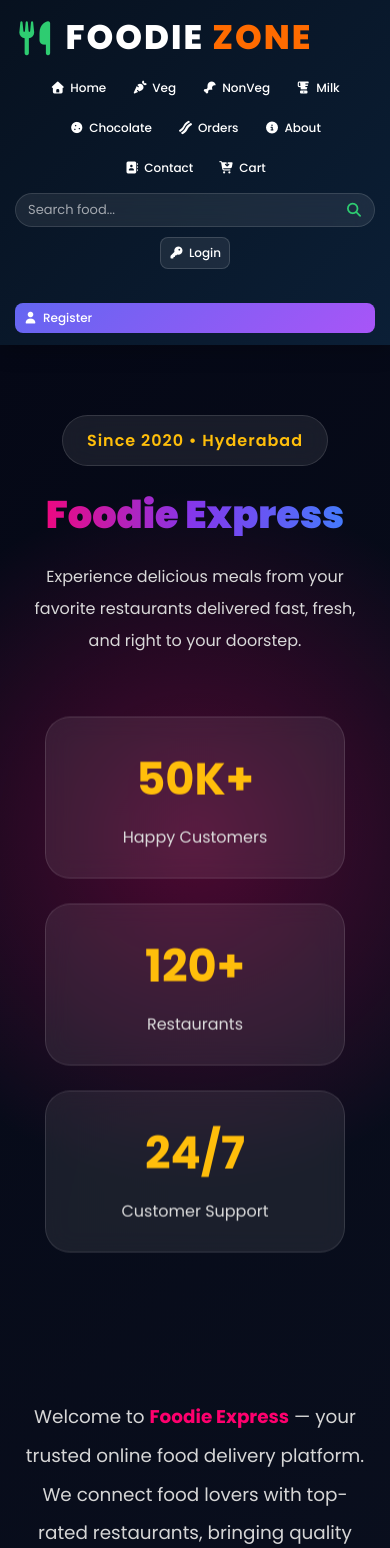
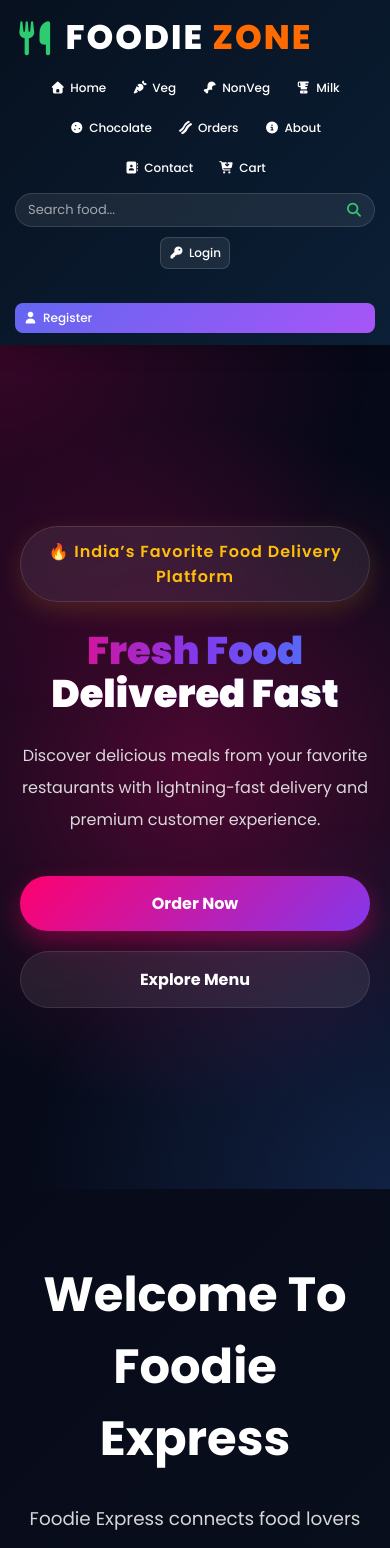
Before and after one commit to akash1446/FoodappProject, a React (Vite) app: page /about in a window 390 px wide. Shown: the top 1548 px of the page. Built offline with nearby package versions, Linux system fonts and the light colour scheme.

Commit message:
modified code and css

```diff
--- a/src/Aboutus.css
+++ b/src/Aboutus.css
@@ -52,57 +52,39 @@ body {
   overflow: hidden;
 }
 
+/* OVERLAY */
+
+.about-overlay {
+  position: absolute;
+  inset: 0;
+  background:
+    radial-gradient(circle at top left,
+      rgba(255, 0, 110, 0.2),
+      transparent 40%),
+    radial-gradient(circle at bottom right,
+      rgba(58, 134, 255, 0.18),
+      transparent 40%);
+}
+
 /* =========================================================
    GLOW EFFECT
 ========================================================= */
 
-.about-hero span {
+.about-hero::before {
+  content: "";
+
   position: absolute;
+
   width: 700px;
   height: 700px;
+
   background: radial-gradient(
     circle,
     rgba(255, 0, 110, 0.28),
     transparent 70%
   );
+
   animation: rotateGlow 12s linear infinite;
-}
-
-/* =========================================================
-   FLOATING CIRCLES
-========================================================= */
-
-.floating-circle {
-  position: absolute;
-  border-radius: 50%;
-  filter: blur(5px);
-  animation: floatCircle 10s infinite ease-in-out;
-}
-
-.floating-circle-1 {
-  width: 120px;
-  height: 120px;
-  background: rgba(255, 0, 110, 0.2);
-  top: 15%;
-  left: 8%;
-}
-
-.floating-circle-2 {
-  width: 160px;
-  height: 160px;
-  background: rgba(58, 134, 255, 0.18);
-  bottom: 12%;
-  right: 10%;
-  animation-duration: 13s;
-}
-
-.floating-circle-3 {
-  width: 80px;
-  height: 80px;
-  background: rgba(255, 190, 11, 0.25);
-  top: 65%;
-  left: 48%;
-  animation-duration: 9s;
 }
 
 /* =========================================================
@@ -117,19 +99,33 @@ body {
   animation: fadeUp 1.2s ease;
 }
 
-/* TAG */
+/* =========================================================
+   HERO TAG
+========================================================= */
 
 .about-hero__tag {
   display: inline-block;
+
   padding: 12px 24px;
+
   border-radius: 50px;
+
   background: rgba(255, 255, 255, 0.08);
+
   border: 1px solid rgba(255, 255, 255, 0.12);
+
   backdrop-filter: blur(12px);
+
   margin-bottom: 28px;
+
   color: #ffbe0b;
+
   font-weight: 600;
+
   letter-spacing: 1px;
+
+  box-shadow:
+    0 8px 25px rgba(255, 190, 11, 0.15);
 }
 
 /* =========================================================
@@ -138,8 +134,11 @@ body {
 
 .about-hero__title {
   font-size: 5rem;
+
   font-weight: 900;
+
   line-height: 1.1;
+
   margin-bottom: 25px;
 
   background: linear-gradient(
@@ -156,15 +155,24 @@ body {
   -webkit-text-fill-color: transparent;
 }
 
+.about-hero__title span {
+  color: white;
+  -webkit-text-fill-color: white;
+}
+
 /* =========================================================
    SUBTITLE
 ========================================================= */
 
 .about-hero__sub {
   font-size: 1.15rem;
+
   line-height: 2;
+
   color: #d9d9d9;
+
   max-width: 760px;
+
   margin: auto;
 }
 
@@ -174,94 +182,73 @@ body {
 
 .about-hero-buttons {
   display: flex;
+
   justify-content: center;
+
   gap: 20px;
+
   margin-top: 40px;
+
   flex-wrap: wrap;
 }
 
 /* BUTTON */
 
-.hero-btn {
+.primary-btn,
+.secondary-btn {
   padding: 15px 34px;
+
   border: none;
+
   border-radius: 50px;
+
   font-size: 1rem;
+
   font-weight: 700;
+
   cursor: pointer;
+
   transition: 0.4s ease;
 }
 
-/* PRIMARY */
+/* PRIMARY BUTTON */
 
 .primary-btn {
-  background: linear-gradient(135deg, #ff006e, #8338ec);
+  background: linear-gradient(
+    135deg,
+    #ff006e,
+    #8338ec
+  );
+
   color: white;
-  box-shadow: 0 10px 25px rgba(255, 0, 110, 0.35);
+
+  box-shadow:
+    0 10px 25px rgba(255, 0, 110, 0.35);
 }
 
 .primary-btn:hover {
   transform: translateY(-5px) scale(1.05);
-  box-shadow: 0 15px 35px rgba(255, 0, 110, 0.55);
+
+  box-shadow:
+    0 15px 35px rgba(255, 0, 110, 0.55);
 }
 
-/* SECONDARY */
+/* SECONDARY BUTTON */
 
 .secondary-btn {
   background: rgba(255, 255, 255, 0.08);
+
   color: white;
+
+  border: 1px solid rgba(255, 255, 255, 0.1);
+
   backdrop-filter: blur(12px);
-  border: 1px solid rgba(255, 255, 255, 0.1);
 }
 
 .secondary-btn:hover {
   transform: translateY(-5px) scale(1.05);
-  background: rgba(255, 255, 255, 0.14);
-}
 
-/* =========================================================
-   STATS
-========================================================= */
-
-.about-stats {
-  margin-top: 65px;
-  display: flex;
-  justify-content: center;
-  gap: 25px;
-  flex-wrap: wrap;
-}
-
-/* CARD */
-
-.about-stat-card {
-  width: 240px;
-  padding: 28px;
-  border-radius: 25px;
-  background: rgba(255, 255, 255, 0.08);
-  backdrop-filter: blur(12px);
-  border: 1px solid rgba(255, 255, 255, 0.12);
-  transition: 0.4s ease;
-  animation: floatCard 5s ease-in-out infinite;
-}
-
-.about-stat-card:hover {
-  transform: translateY(-10px) scale(1.05);
-  box-shadow: 0 0 30px rgba(255, 0, 110, 0.35);
-}
-
-/* NUMBER */
-
-.about-stat-card h2 {
-  font-size: 2.8rem;
-  margin-bottom: 12px;
-  color: #ffbe0b;
-}
-
-/* TEXT */
-
-.about-stat-card p {
-  color: #dcdcdc;
-  font-size: 1rem;
+  background: rgba(255, 255, 255, 0.15);
 }
 
 /* =========================================================
@@ -273,26 +260,33 @@ body {
 }
 
 /* =========================================================
-   INTRO
+   INTRO SECTION
 ========================================================= */
 
 .about-intro {
   max-width: 950px;
+
   margin: auto;
+
   text-align: center;
+
   margin-bottom: 90px;
 }
 
-/* TEXT */
+.about-intro h2 {
+  font-size: 3rem;
+
+  margin-bottom: 25px;
+
+  color: white;
+}
 
 .about-intro p {
   font-size: 1.15rem;
+
   line-height: 2.1;
+
   color: #d6d6d6;
-}
-
-.about-intro strong {
-  color: #ff006e;
 }
 
 /* =========================================================
@@ -301,28 +295,26 @@ body {
 
 .about-heading-wrap {
   text-align: center;
+
   margin-bottom: 70px;
 }
 
-/* LABEL */
-
 .about-section-label {
   color: #ffbe0b;
+
   font-size: 0.95rem;
+
   letter-spacing: 3px;
+
   margin-bottom: 15px;
+
   font-weight: 700;
-  text-align: center;
 }
-
-/* =========================================================
-   MAIN HEADING
-========================================================= */
 
 .about-main-heading {
   font-size: 3.2rem;
+
   font-weight: 800;
-  text-align: center;
 
   background: linear-gradient(
     90deg,
@@ -343,7 +335,10 @@ body {
 
 .about-grid {
   display: grid;
-  grid-template-columns: repeat(auto-fit, minmax(280px, 1fr));
+
+  grid-template-columns:
+    repeat(auto-fit, minmax(280px, 1fr));
+
   gap: 35px;
 }
 
@@ -353,12 +348,19 @@ body {
 
 .about-card {
   position: relative;
+
   padding: 40px 30px;
+
   border-radius: 30px;
+
   overflow: hidden;
+
   transition: 0.5s ease;
+
   backdrop-filter: blur(12px);
+
   border: 1px solid rgba(255, 255, 255, 0.1);
+
   background: rgba(255, 255, 255, 0.05);
 }
 
@@ -371,12 +373,19 @@ body {
 .about-card__icon {
   width: 90px;
   height: 90px;
+
   border-radius: 50%;
+
   display: flex;
+
   justify-content: center;
+
   align-items: center;
+
   font-size: 2.8rem;
+
   margin-bottom: 25px;
+
   animation: pulseIcon 3s infinite;
 }
 
@@ -384,7 +393,9 @@ body {
 
 .about-card__title {
   font-size: 1.7rem;
+
   margin-bottom: 18px;
+
   font-weight: 700;
 }
 
@@ -392,7 +403,9 @@ body {
 
 .about-card__desc {
   color: #d7d7d7;
+
   line-height: 1.9;
+
   font-size: 1rem;
 }
 
@@ -425,6 +438,116 @@ body {
 
 .card--teal:hover {
   box-shadow: 0 0 35px rgba(6, 214, 160, 0.35);
+}
+
+.card--blue .about-card__icon {
+  background: rgba(58, 134, 255, 0.15);
+  color: #3a86ff;
+}
+
+.card--blue:hover {
+  box-shadow: 0 0 35px rgba(58, 134, 255, 0.35);
+}
+
+.card--green .about-card__icon {
+  background: rgba(34, 197, 94, 0.15);
+  color: #22c55e;
+}
+
+.card--green:hover {
+  box-shadow: 0 0 35px rgba(34, 197, 94, 0.35);
+}
+
+.card--pink .about-card__icon {
+  background: rgba(236, 72, 153, 0.15);
+  color: #ec4899;
+}
+
+.card--pink:hover {
+  box-shadow: 0 0 35px rgba(236, 72, 153, 0.35);
+}
+
+/* =========================================================
+   BOTTOM BANNER
+========================================================= */
+
+.about-banner {
+  margin-top: 100px;
+
+  padding: 70px 50px;
+
+  border-radius: 35px;
+
+  background:
+    linear-gradient(
+      135deg,
+      rgba(255, 0, 110, 0.15),
+      rgba(58, 134, 255, 0.12)
+    );
+
+  border: 1px solid rgba(255,255,255,0.1);
+
+  backdrop-filter: blur(12px);
+
+  text-align: center;
+}
+
+.about-banner__title {
+  font-size: 3rem;
+
+  margin-bottom: 20px;
+
+  font-weight: 800;
+}
+
+.about-banner__sub {
+  max-width: 800px;
+
+  margin: auto;
+
+  color: #d9d9d9;
+
+  line-height: 2;
+
+  font-size: 1.1rem;
+}
+
+/* PILLS */
+
+.about-pills {
+  margin-top: 40px;
+
+  display: flex;
+
+  justify-content: center;
+
+  flex-wrap: wrap;
+
+  gap: 18px;
+}
+
+.about-pill {
+  padding: 14px 24px;
+
+  border-radius: 50px;
+
+  background: rgba(255,255,255,0.08);
+
+  border: 1px solid rgba(255,255,255,0.1);
+
+  display: flex;
+
+  align-items: center;
+
+  gap: 10px;
+
+  transition: 0.3s ease;
+}
+
+.about-pill:hover {
+  transform: translateY(-5px);
+
+  background: rgba(255,255,255,0.14);
 }
 
 /* =========================================================
@@ -467,49 +590,27 @@ body {
   }
 }
 
-@keyframes floatCard {
-  0% {
-    transform: translateY(0);
-  }
-
-  50% {
-    transform: translateY(-10px);
-  }
-
-  100% {
-    transform: translateY(0);
-  }
-}
-
-@keyframes floatCircle {
-  0% {
-    transform: translateY(0px);
-  }
-
-  50% {
-    transform: translateY(-20px);
-  }
-
-  100% {
-    transform: translateY(0px);
-  }
-}
-
 /* =========================================================
    RESPONSIVE
 ========================================================= */
 
 @media (max-width: 992px) {
+
   .about-hero__title {
     font-size: 4rem;
   }
 
   .about-main-heading {
-    font-size: 2.6rem;
+    font-size: 2.5rem;
+  }
+
+  .about-banner__title {
+    font-size: 2.4rem;
   }
 }
 
 @media (max-width: 768px) {
+
   .about-hero {
     padding: 70px 20px;
   }
@@ -526,13 +627,21 @@ body {
     font-size: 2rem;
   }
 
-  .about-stat-card {
-    width: 100%;
-    max-width: 300px;
+  .about-banner {
+    padding: 50px 25px;
+  }
+
+  .about-banner__title {
+    font-size: 2rem;
+  }
+
+  .about-card {
+    padding: 35px 25px;
   }
 }
 
 @media (max-width: 480px) {
+
   .about-hero__title {
     font-size: 2.4rem;
   }
@@ -549,7 +658,12 @@ body {
     padding: 30px 22px;
   }
 
-  .hero-btn {
+  .primary-btn,
+  .secondary-btn {
     width: 100%;
   }
+
+  .about-banner__title {
+    font-size: 1.6rem;
+  }
 }
--- a/src/Aboutus.jsx
+++ b/src/Aboutus.jsx
@@ -3,142 +3,154 @@ import "./Aboutus.css";
 
 const features = [
   {
-    icon: "🎯",
+    icon: "🍔",
     colorClass: "card--amber",
-    title: "Our Mission",
-    desc: "Deliver fresh, tasty, and hygienic food quickly while providing a premium and enjoyable ordering experience for every customer.",
+    title: "Delicious Food",
+    desc: "Enjoy mouth-watering dishes prepared with fresh ingredients and rich flavors from top restaurants.",
   },
+
   {
-    icon: "🚀",
+    icon: "⚡",
     colorClass: "card--coral",
     title: "Fast Delivery",
-    desc: "Lightning-fast delivery network that ensures your food arrives hot, fresh, and on time every single day.",
+    desc: "Get your favorite meals delivered quickly and safely to your doorstep anytime you order.",
   },
+
   {
     icon: "🥗",
     colorClass: "card--teal",
-    title: "Quality Food",
-    desc: "Prepared with high-quality ingredients and strict hygiene standards to guarantee delicious and safe meals.",
+    title: "Fresh & Healthy",
+    desc: "We maintain high hygiene standards and use quality ingredients for every meal we deliver.",
   },
+
   {
     icon: "💳",
     colorClass: "card--blue",
     title: "Secure Payments",
-    desc: "Pay safely using UPI, cards, wallets, or cash on delivery with complete payment security.",
+    desc: "Pay securely using UPI, debit cards, credit cards, wallets, or cash on delivery.",
   },
+
   {
     icon: "📍",
     colorClass: "card--green",
     title: "Live Tracking",
-    desc: "Track your order in real-time from the restaurant kitchen directly to your doorstep.",
+    desc: "Track your food order in real-time from the restaurant directly to your location.",
   },
+
   {
-    icon: "❤️",
+    icon: "🎧",
     colorClass: "card--pink",
     title: "24/7 Support",
-    desc: "Friendly customer support available anytime to help with your orders, payments, or delivery queries.",
+    desc: "Our customer support team is always ready to help you with orders and delivery issues.",
   },
 ];
 
 const highlights = [
-  { icon: "🌿", label: "Fresh Food" },
-  { icon: "⚡", label: "Fast Delivery" },
-  { icon: "🏷️", label: "Best Price" },
-  { icon: "⭐", label: "Trusted Service" },
-  { icon: "🎧", label: "24/7 Support" },
+  { icon: "🍕", label: "Tasty Meals" },
+
+  { icon: "🚀", label: "Quick Delivery" },
+
+  { icon: "⭐", label: "Top Rated Service" },
+
+  { icon: "💰", label: "Affordable Prices" },
+
+  { icon: "❤️", label: "Customer Satisfaction" },
 ];
 
 function Aboutus() {
   return (
     <div className="about-page">
       {/* HERO SECTION */}
+
       <header className="about-hero">
-        <span></span>
+        <div className="about-overlay"></div>
 
         <div className="about-hero-content">
-          <div className="about-hero__tag">Since 2020 • Hyderabad</div>
+          <div className="about-hero__tag">
+            🔥 India’s Favorite Food Delivery Platform
+          </div>
 
-          <h1 className="about-hero__title">Foodie Express</h1>
+          <h1 className="about-hero__title">
+            Fresh Food <span>Delivered Fast</span>
+          </h1>
 
           <p className="about-hero__sub">
-            Experience delicious meals from your favorite restaurants delivered
-            fast, fresh, and right to your doorstep.
+            Discover delicious meals from your favorite restaurants with
+            lightning-fast delivery and premium customer experience.
           </p>
 
-          {/* HERO STATS */}
-          <div className="about-stats">
-            <div className="about-stat-card">
-              <h2>50K+</h2>
-              <p>Happy Customers</p>
-            </div>
+          <div className="about-hero-buttons">
+            <button className="primary-btn">Order Now</button>
 
-            <div className="about-stat-card">
-              <h2>120+</h2>
-              <p>Restaurants</p>
-            </div>
-
-            <div className="about-stat-card">
-              <h2>24/7</h2>
-              <p>Customer Support</p>
-            </div>
+            <button className="secondary-btn">Explore Menu</button>
           </div>
         </div>
       </header>
 
-      {/* MAIN BODY */}
+      {/* MAIN CONTENT */}
+
       <main className="about-body">
-        {/* INTRO */}
-        <div className="about-intro">
+        {/* INTRO SECTION */}
+
+        <section className="about-intro">
+          <h2>Welcome To Foodie Express</h2>
+
           <p>
-            Welcome to <strong>Foodie Express</strong> — your trusted online
-            food delivery platform. We connect food lovers with top-rated
-            restaurants, bringing quality meals, fast delivery, and a seamless
-            ordering experience together in one place.
+            Foodie Express connects food lovers with top-rated restaurants to
+            deliver fresh, tasty, and hygienic meals right to your doorstep. We
+            combine quality food, fast delivery, secure payments, and excellent
+            support to create the best online food ordering experience.
           </p>
-        </div>
+        </section>
 
-        {/* SECTION LABEL */}
+        {/* SECTION HEADING */}
+
         <div className="about-heading-wrap">
-          <p className="about-section-label">WHAT WE OFFER</p>
+          <p className="about-section-label">OUR SERVICES</p>
 
-          <h2 className="about-main-heading">Premium Food Delivery Services</h2>
+          <h2 className="about-main-heading">
+            Why Customers Love Foodie Express
+          </h2>
         </div>
 
         {/* FEATURES GRID */}
+
         <div className="about-grid">
           {features.map(({ icon, colorClass, title, desc }) => (
             <div key={title} className={`about-card ${colorClass}`}>
-              <div className="about-card__icon" aria-hidden="true">
-                {icon}
-              </div>
+              <div className="about-card__icon">{icon}</div>
 
-              <h2 className="about-card__title">{title}</h2>
+              <h3 className="about-card__title">{title}</h3>
 
               <p className="about-card__desc">{desc}</p>
             </div>
           ))}
         </div>
 
-        {/* WHY CHOOSE US */}
-        <div className="about-banner">
+        {/* BOTTOM BANNER */}
+
+        <section className="about-banner">
           <div className="about-banner-content">
-            <h3 className="about-banner__title">Why Choose Foodie Express?</h3>
+            <h2 className="about-banner__title">
+              Experience Fast & Reliable Food Delivery
+            </h2>
 
             <p className="about-banner__sub">
-              We focus on quality food, fast delivery, affordable pricing, and
-              excellent customer support.
+              We deliver happiness with tasty meals, fast service, affordable
+              pricing, and trusted customer support.
             </p>
 
-            <ul className="about-pills" role="list">
+            <div className="about-pills">
               {highlights.map(({ icon, label }) => (
-                <li key={label} className="about-pill">
-                  <span aria-hidden="true">{icon}</span>
+                <div key={label} className="about-pill">
+                  <span>{icon}</span>
+
                   {label}
-                </li>
+                </div>
               ))}
-            </ul>
+            </div>
           </div>
-        </div>
+        </section>
       </main>
     </div>
   );
```
Also changed, not shown: src/Contactus.css (+43 -0 lines), src/Contactus.jsx (+15 -6 lines).
